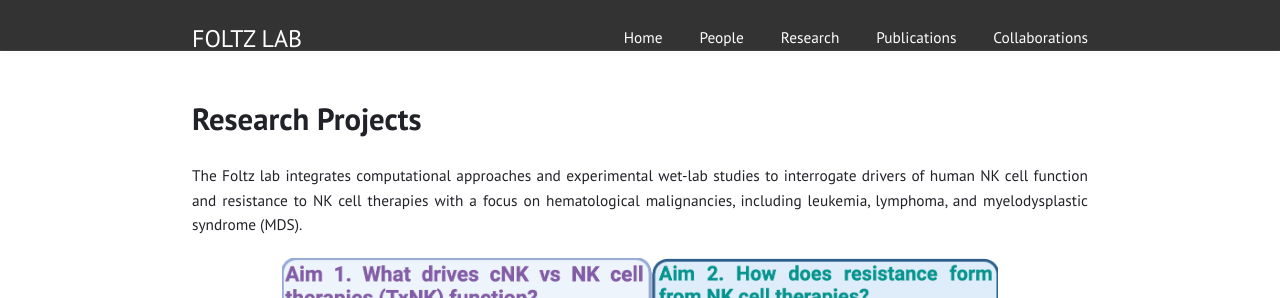
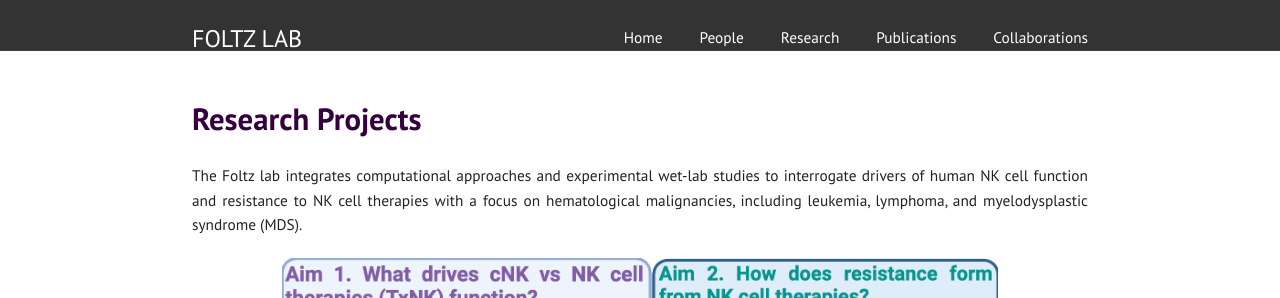
Before and after one commit to Foltz-Lab/Foltz-Lab.github.io, a Jekyll site: the page built from research.html, in a window 1280 px wide. Shown: the top 298 px of the page. Built offline with Jekyll 4.4.1, drawn with Linux system fonts in a browser that asks for light colours.

Commit message:
Update research.html

```diff
--- a/research.html
+++ b/research.html
@@ -5,7 +5,7 @@ title: "Research"
 
 <div style="width: 70%; max-width: 1200px; margin: 0 auto; padding: 1.5em;">
 
-<h1>Research Projects</h1>
+<h1 style="color: #34003e;" >Research Projects</h1>
 
 <p>
   The Foltz lab integrates computational approaches and experimental wet-lab studies to interrogate drivers of human NK cell function and resistance to NK cell therapies with a focus on hematological malignancies, including leukemia, lymphoma, and myelodysplastic syndrome (MDS).
```
